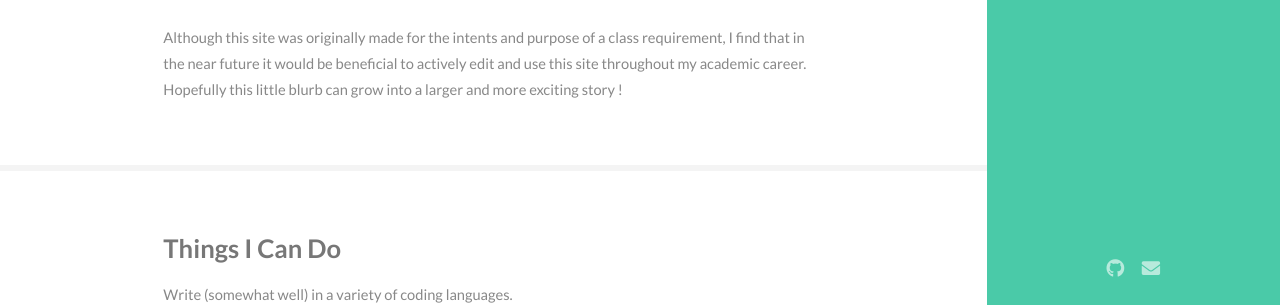
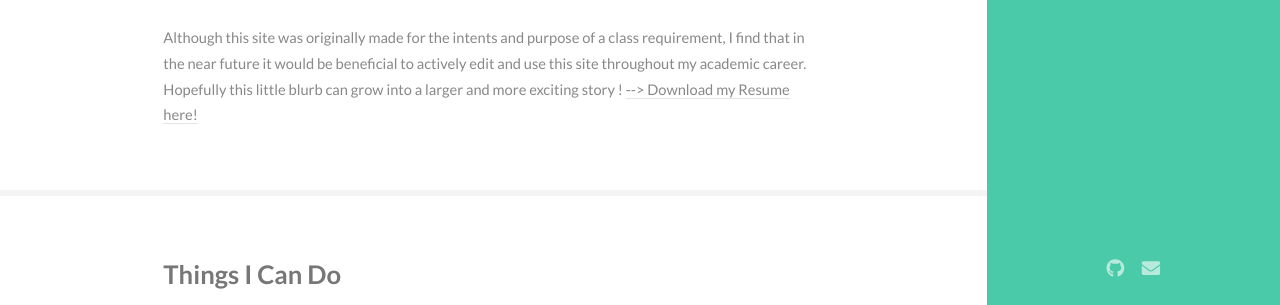
Before and after one commit to Cbryant123/Cbryant123.github.io, a plain HTML site: page index.html in a window 1280 px wide. Shown: the part 495-800 px from the top of the page. Drawn offline with Linux system fonts and the light colour scheme; a script that the page names is missing.

Commit message:
Update index.html
Added link to my resume

```diff
--- a/index.html
+++ b/index.html
@@ -53,6 +53,7 @@
 									</header>
 									<p>Although this site was originally made for the intents and purpose of a class requirement, I find that in the near future it would be beneficial
 										to actively edit and use this site throughout my academic career. Hopefully this little blurb can grow into a larger and more exciting story !
+										<a href= "https://drive.google.com/uc?export=download&id=16VWH0d3Mac0ACmu5Zb5p4pURIzq7QHug"> --> Download my Resume here!</a>
 									</p>
 								</div>
 							</section>
```
